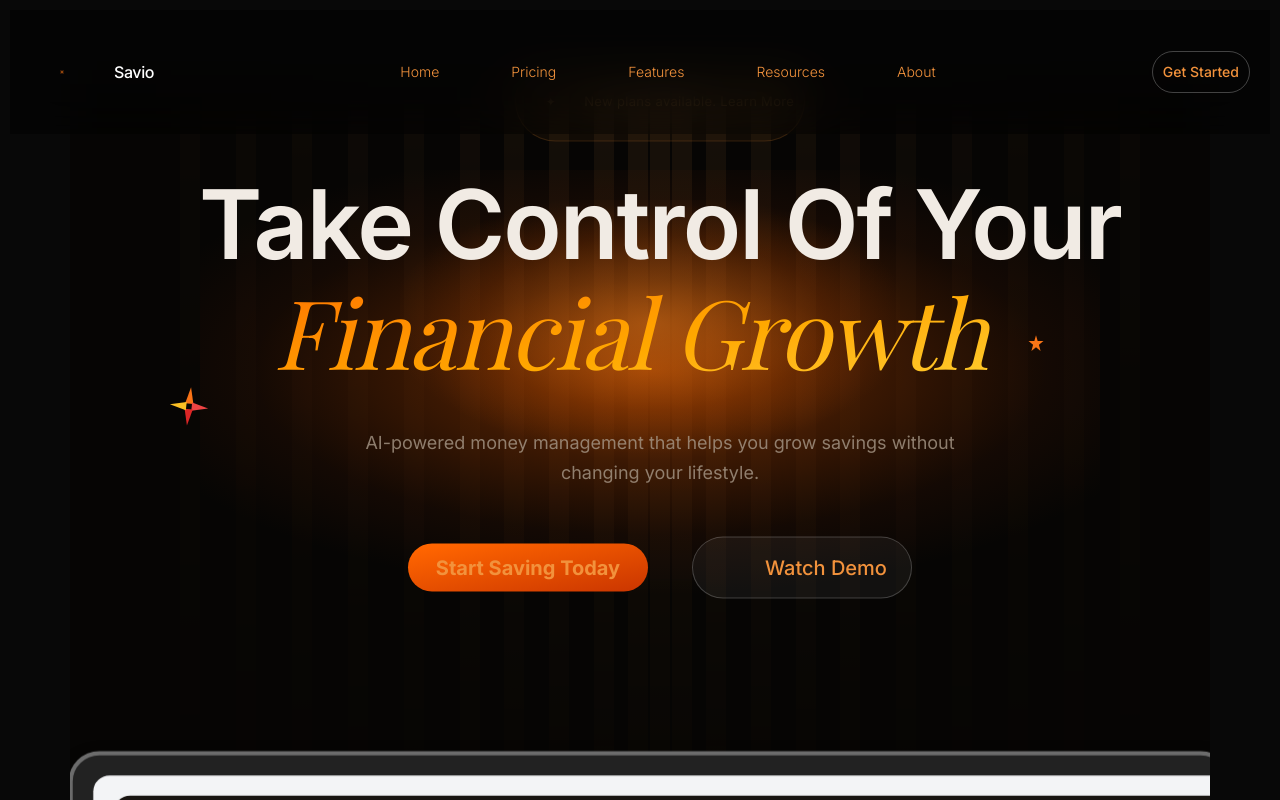
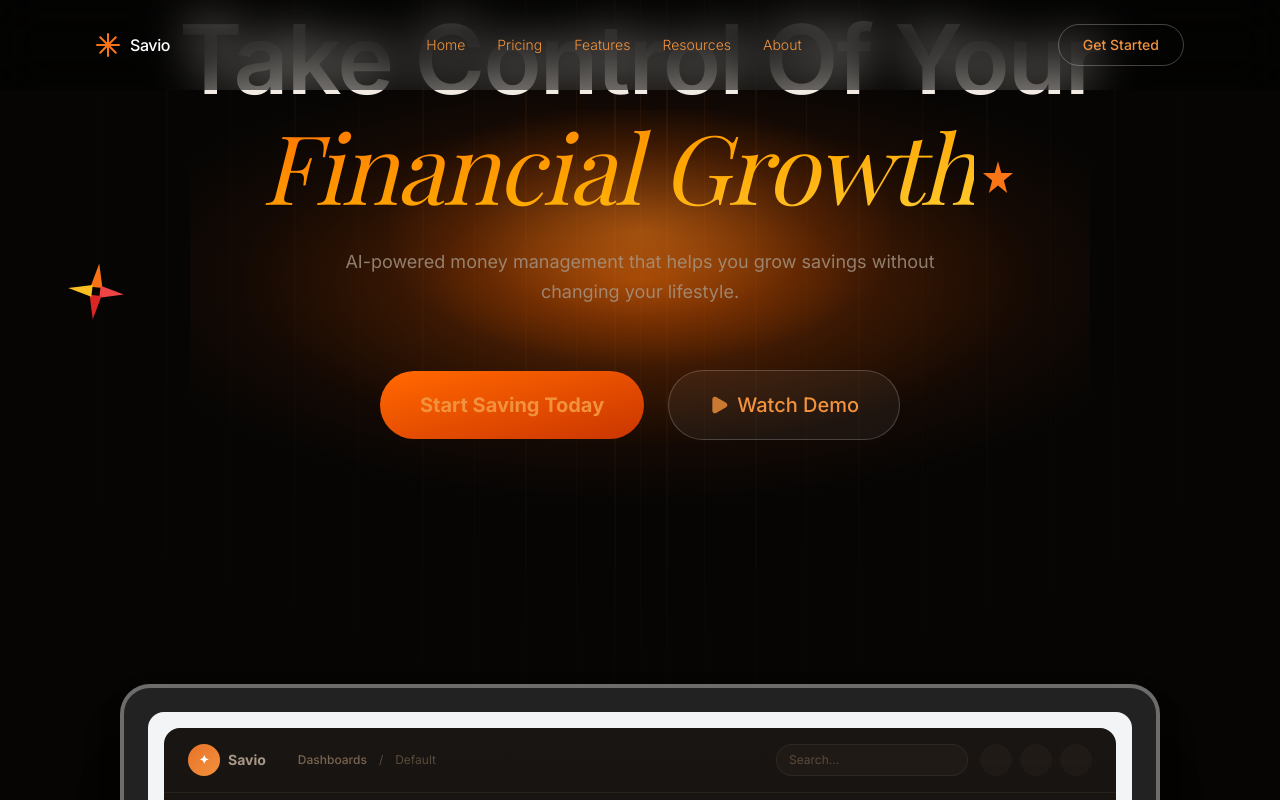
Before and after one commit to shravanib-debug/innov-frontend, a React (Vite) app: page / in a window 1280 px wide. Shown: the top 800 px of the page. Built offline with nearby package versions, Linux system fonts and the light colour scheme; no server answers; a web font is replaced by a local one.

Commit message:
fix: remove invalid unitless margin/padding from reset (let Tailwind handle it)

```diff
--- a/src/index.css
+++ b/src/index.css
@@ -138,8 +138,6 @@
 *,
 *::before,
 *::after {
-  margin: 10px;
-  padding: 10px;
   box-sizing: border-box;
 }
 
```
